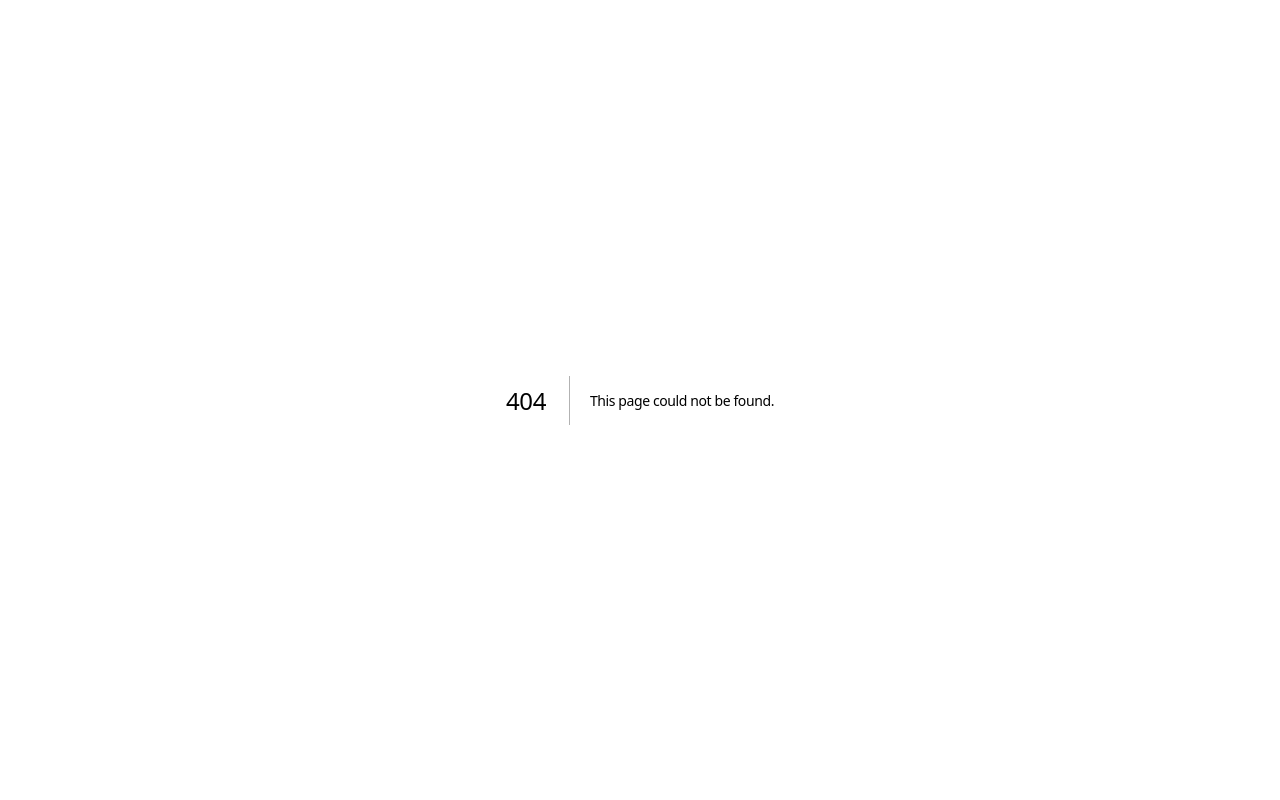
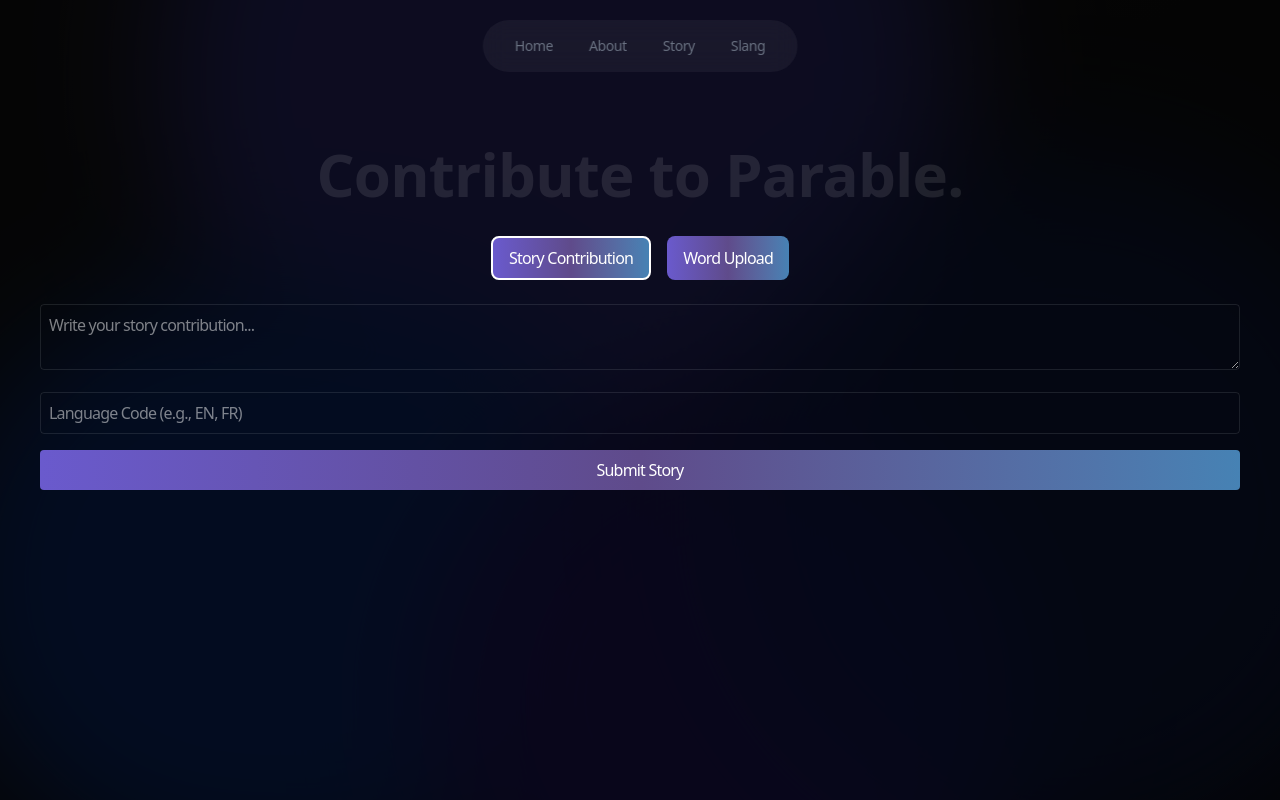
Before and after one commit to metatarsals/parable-next, a Next.js app: page /upload in a window 1280 px wide. Before the commit this address had no page. Built offline with nearby package versions, Linux system fonts and the light colour scheme; no server answers.

Commit message:
upload done

```diff
--- a/src/app/auth/page.tsx
+++ b/src/app/auth/page.tsx
@@ -30,23 +30,24 @@
       if (result.error) throw result.error; // Handle errors
 
       // 🔹 Redirect to home/dashboard after successful auth
-      router.push("/");
+      router.push("/upload");
     } catch (err: any) {
       setError(err.message || "Something went wrong.");
     }
   };
 
   return (
-    <div>
+    <div className="overflow-hidden min-h-screen flex flex-col items-center justify-center relative">
     <GradientBackgroundFuller />
-      <div className="flex items-center h-screen justify-center p-6 tracking-tighter">
-        <div className="flex flex-col items-center">
-          <h1 className="text-6xl font-semibold mb-4 drop-shadow-[0_0_8px_rgba(138,43,226,0.6)]">
+
+    {/* Content Wrapper */}
+    <div className="flex flex-col items-center px-6 flex-grow justify-center">
+      <h1 className="text-5xl font-semibold mb-6 text-center drop-shadow-[0_0_8px_rgba(138,43,226,0.6)]">
         {isLogin ? "Enter Parable." : "Join Parable."}
       </h1>
 
       {/* 🔹 Auth Form */}
-          <form className="w-80 p-4 border rounded-lg shadow-md" onSubmit={handleAuth}>
+      <form className="w-full max-w-sm p-4 border rounded-lg shadow-md" onSubmit={handleAuth}>
         <input
           type="email"
           placeholder="Email"
@@ -80,7 +81,13 @@
         {isLogin ? "New here? Sign up" : "Already have an account? Login"}
       </button>
     </div>
+
+    {/* 🔹 Footer (positioned at bottom but does NOT break centering) */}
+    <div className="pb-4 text-white/20 text-sm font-light opacity-75">
+      <p>© 2025 Parable - A Multilingual Community. All rights reserved.</p>
     </div>
   </div>
+
+
   );
 }
--- a/src/app/slang/page.tsx
+++ b/src/app/slang/page.tsx
@@ -59,7 +59,7 @@
                         >
                             {/* Language Badge - Positioned Top Right */}
                             <div className="absolute top-2 right-2 px-2 py-1 text-sm">
-                            <p className="text-gray-700 dark:text-gray-300 italic">{word.language_code}</p>
+                            <p className="text-gray-700 dark:text-gray-300 italic">{word.language_code.toUpperCase()}</p>
                             </div>
 
                             {/* Word with Gradient Text */}
--- a/src/app/story/page.tsx
+++ b/src/app/story/page.tsx
@@ -49,8 +49,7 @@
                 {stories.map((story, index) => (
                     <TextReveal
                         key={index}
-                        className="p-4 w-full max-w-2xl text-center rounded-lg"
-                        style={{ color: index % 2 === 0 ? "#a855f7" : "#6366f1" }} // Hex for purple-500 & indigo-500
+                        className="p-4 w-full text-center rounded-lg"
                     >
                         {story}
                     </TextReveal>
--- /dev/null
+++ b/src/app/upload/page.tsx
@@ -0,0 +1,200 @@
+"use client";
+
+import { useState, useEffect } from "react";
+import { supabase } from "@/lib/supabaseClient";
+import GradientBackgroundFuller from "@/components/gradbg-fuller";
+import CentralNavbar from "@/components/navigate";
+
+export default function UploadPage() {
+    const [activeTab, setActiveTab] = useState("story");
+    const [userId, setUserId] = useState<string | null>(null);
+
+    // Story Contribution State
+    const [storyContent, setStoryContent] = useState("");
+    const [storyLanguage, setStoryLanguage] = useState("");
+
+    // Word Upload State
+    const [word, setWord] = useState("");
+    const [meaning, setMeaning] = useState("");
+    const [exampleUsage, setExampleUsage] = useState("");
+    const [wordLanguage, setWordLanguage] = useState("");
+
+    // Fetch the logged-in user ID
+    useEffect(() => {
+        const fetchUser = async () => {
+            const { data, error } = await supabase.auth.getUser();
+            if (data?.user) setUserId(data.user.id);
+        };
+        fetchUser();
+    }, []);
+
+    // Handle Story Submission
+    const handleStorySubmit = async (e: React.FormEvent) => {
+        e.preventDefault();
+        if (!userId) {
+            alert("User ID is missing. Please log in.");
+            return;
+        }
+
+        const { data, error } = await supabase
+            .from("story_contributions")
+            .insert([
+                {
+                    story_id: "3fdc6041-3a87-47f3-8337-c879c1559359", // Fixed Story ID
+                    user_id: userId,
+                    content: storyContent,
+                    language_code: storyLanguage,
+                },
+            ])
+            .select("*");
+
+        console.log("Story Insert:", data, error);
+
+        if (error) {
+            alert("Error submitting story: " + error.message);
+        } else {
+            alert("Story submitted successfully!");
+            setStoryContent("");
+            setStoryLanguage("");
+        }
+    };
+
+    // Handle Word Submission
+    const handleWordSubmit = async (e: React.FormEvent) => {
+        e.preventDefault();
+        if (!userId) {
+            alert("User ID is missing. Please log in.");
+            return;
+        }
+
+        const { data, error } = await supabase
+            .from("words")
+            .insert([
+                {
+                    user_id: userId,
+                    word,
+                    meaning,
+                    example_usage: exampleUsage,
+                    language_code: wordLanguage,
+                },
+            ])
+            .select("*");
+
+        console.log("Word Insert:", data, error);
+
+        if (error) {
+            alert("Error submitting word: " + error.message);
+        } else {
+            alert("Word submitted successfully!");
+            setWord("");
+            setMeaning("");
+            setExampleUsage("");
+            setWordLanguage("");
+        }
+    };
+
+    return (
+        <>
+            <GradientBackgroundFuller />
+            <CentralNavbar />
+            <div className="pt-36 px-10 tracking-tighter font-thin">
+                <h2 className="text-6xl font-semibold text-white/10 text-center mb-8">Contribute to Parable.</h2>
+
+                {/* Tab Navigation */}
+                <div className="flex justify-center mb-6 font-thin">
+                    <button
+                        className={`px-4 py-2 mx-2 cursor-pointer ${
+                            activeTab === "story"
+                            ? "bg-gradient-to-r from-[#6a5acd] via-[#5f4b8b] to-[#4682b4] rounded-md text-white border-2 border-white"
+                            : "bg-gradient-to-r from-[#6a5acd] via-[#5f4b8b] to-[#4682b4] rounded-md text-white"
+                        }`}
+                        onClick={() => setActiveTab("story")}
+                    >
+                        Story Contribution
+                    </button>
+                    <button
+                        className={`px-4 py-2 mx-2 cursor-pointer ${
+                            activeTab === "word"
+                            ? "bg-gradient-to-r from-[#6a5acd] via-[#5f4b8b] to-[#4682b4] rounded-md text-white border-2 border-white"
+                            : "bg-gradient-to-r from-[#6a5acd] via-[#5f4b8b] to-[#4682b4] rounded-md text-white"
+                        }`}
+                        onClick={() => setActiveTab("word")}
+                    >
+                        Word Upload
+                    </button>
+                </div>
+
+                {/* Story Contribution Form */}
+                {activeTab === "story" && (
+                    <form onSubmit={handleStorySubmit} className="space-y-4">
+                        <textarea
+                            className="w-full p-2 border rounded"
+                            placeholder="Write your story contribution..."
+                            value={storyContent}
+                            onChange={(e) => setStoryContent(e.target.value)}
+                            required
+                        />
+                        <input
+                            type="text"
+                            className="w-full p-2 border rounded"
+                            placeholder="Language Code (e.g., EN, FR)"
+                            value={storyLanguage}
+                            onChange={(e) => setStoryLanguage(e.target.value)}
+                            required
+                        />
+                        <button
+                            type="submit"
+                            className="w-full py-2 cursor-pointer bg-gradient-to-r from-[#6a5acd] via-[#5f4b8b] to-[#4682b4] text-white rounded"
+                        >
+                            Submit Story
+                        </button>
+                    </form>
+                )}
+
+                {/* Word Upload Form */}
+                {activeTab === "word" && (
+                    <form onSubmit={handleWordSubmit} className="space-y-4">
+                        <input
+                            type="text"
+                            className="w-full p-2 border rounded"
+                            placeholder="Word"
+                            value={word}
+                            onChange={(e) => setWord(e.target.value)}
+                            required
+                        />
+                        <input
+                            type="text"
+                            className="w-full p-2 border rounded"
+                            placeholder="Meaning"
+                            value={meaning}
+                            onChange={(e) => setMeaning(e.target.value)}
+                            required
+                        />
+                        <input
+                            type="text"
+                            className="w-full p-2 border rounded"
+                            placeholder="Example Usage"
+                            value={exampleUsage}
+                            onChange={(e) => setExampleUsage(e.target.value)}
+                            required
+                        />
+                        <input
+                            type="text"
+                            className="w-full p-2 border rounded"
+                            placeholder="Language Code (e.g., EN, FR)"
+                            value={wordLanguage}
+                            onChange={(e) => setWordLanguage(e.target.value)}
+                            required
+                        />
+                        <button
+                            type="submit"
+                            className="w-full py-2 cursor-pointer bg-gradient-to-r from-[#6a5acd] via-[#5f4b8b] to-[#4682b4] text-white rounded"
+                        >
+                            Submit Word
+                        </button>
+                    </form>
+                )}
+            </div>
+        </>
+    );
+}
--- a/src/components/magicui/text-reveal.tsx
+++ b/src/components/magicui/text-reveal.tsx
@@ -31,7 +31,7 @@
         <span
           ref={targetRef}
           className={
-            "flex flex-wrap p-5 text-4xl font-semibold text-black/20 dark:text-white/20 md:p-8 md:text-7xl lg:p-10 tracking-tighter"
+            "flex flex-wrap p-5 text-lg font-semibold text-black/20 dark:text-white/20 md:p-8 md:text-7xl lg:p-10 tracking-tighter"
           }
         >
           {words.map((word, i) => {
```
Lines whose indentation alone changed are shown as unchanged.
